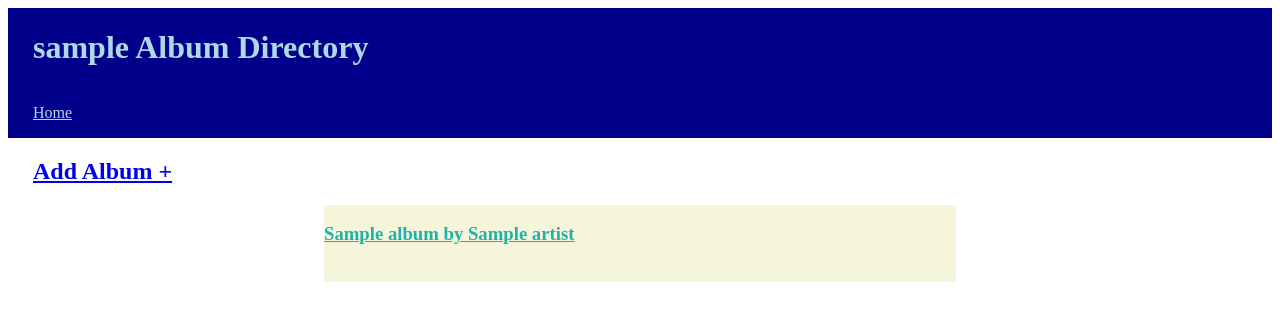
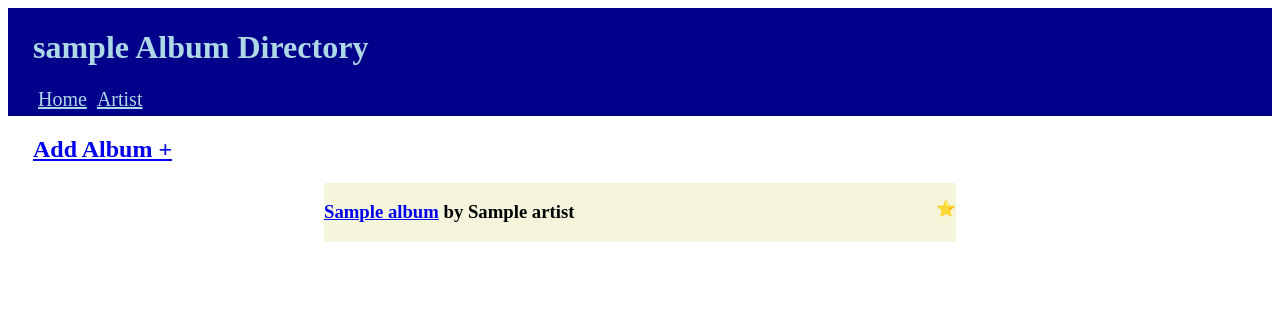
Before and after one commit to Momentum-Team-15/django-music-Ambryan2, a Django app: page / in a window 1280 px wide. Shown: the top 321 px of the page. Run offline with Django 4.2, Linux system fonts and the light colour scheme; tables that the repository leaves empty hold one stand-in row (values such as "Sample post").

Commit message:
making artist its own individual page

```diff
--- a/albums/forms.py
+++ b/albums/forms.py
@@ -6,4 +6,4 @@ class PostForm(forms.ModelForm):
 
     class Meta:
         model = Album
-        fields = ('title', 'artist',)
+        fields = ('title', 'artist','favorite')
--- a/albums/models.py
+++ b/albums/models.py
@@ -14,6 +14,7 @@ class Album(models.Model):
     artist =  models.ForeignKey('Artist', on_delete=models.CASCADE)
     created_at = models.DateTimeField(auto_now_add=True)
     updated_at = models.DateTimeField(auto_now=True)
+    favorite = models.BooleanField(null=True)
 
     def __str__(self):
         return f"{self.title} by {self.artist}"
--- a/albums/views.py
+++ b/albums/views.py
@@ -12,6 +12,10 @@ def index(request):
     person = User.objects.get(pk=1)
     # be able to filter by user id in objects
     return render(request, 'albums/index.html', {'albums': all_albums,'user': person})
+
+def artist_shown(request):
+    artist = Artist.objects.all()
+    return render(request, 'albums/artist.html',{'artists':artist})
 
 def post_detail(request, pk):
     post = get_object_or_404(Album, pk=pk)
--- a/django_music/urls.py
+++ b/django_music/urls.py
@@ -26,4 +26,5 @@ urlpatterns = [
     path('album/new', views.post_new, name='post_new'),
     path('albums/<int:pk>/edit', views.post_edit, name='post_edit'),
     path('albums/<int:pk>/delete', views.album_delete, name='album_delete' ),
+    path('artist', views.artist_shown, name='artist'),
 ]
--- a/static/css/albums.css
+++ b/static/css/albums.css
@@ -1,13 +1,23 @@
 header {
     display: flex;
     flex-flow: column;
-    background-color: darkblue;
+    background-color:darkblue;
     padding-left: 25px;
 }
 
 h1 {
     color: lightblue;
 }
+.navigation{
+    display: flex;
+    flex-flow: row;
+    margin-bottom: 5px;
+}
+.navlink{
+    margin: 0px 5px;
+    font-size: 20px;
+}
+
 header p a {
     color: lightblue;
 }
@@ -15,15 +25,20 @@ h2 a {
     padding-left: 25px;
 }
 
-h3 a {
-    color: lightseagreen;
-}
-
 .container {
     display: flex;
     flex-flow: column;
     align-items: flex-start;
-    background-color: beige;
     width: 50%;
     margin: auto;
 }
+.display{
+    display: flex;
+    flex-flow: row;
+    justify-content: space-between;
+    background-color: beige;
+    width: 100%
+}
+.albumDisplay{
+    color: black;
+}
--- a/templates/albums/index.html
+++ b/templates/albums/index.html
@@ -4,8 +4,14 @@
     <h2><a href="{% url 'post_new' %}">Add Album +</a></h2>
     <div class="container">
         {% for album in albums %}
-            <h3><a href="{% url 'post_detail' pk=album.pk %}">{{ album }}</a></h3>
+            <div class="display">
+            <h3 class="albumDisplay"><a href="{% url 'post_detail' pk=album.pk %}">{{ album.title }}</a> by {{ album.artist }}</h3>
+            {% if album.favorite == True %}
+                <p>⭐️</p>
+            {% endif %}
+            </div>
             <br>
         {% endfor %}
+
     </div>
 {% endblock %}
--- a/templates/base.html
+++ b/templates/base.html
@@ -11,7 +11,10 @@
 <body>
     <header>
         <h1>{{ user }} Album Directory</h1>
-        <p><a href="{% url 'home' %}">Home</a></p>
+        <div class="navigation">
+            <p class="navlink"><a href="{% url 'home' %}">Home</a></p>
+            <p class="navlink"><a href="{% url 'artist' %}">Artist</a></p>
+        </div>
     </header>
     {% block content %} {% endblock %}
 </body>
```
Also changed, not shown: templates/albums/artist.html (added, +8 -0 lines), albums/migrations/0005_album_favorite.py (added).
